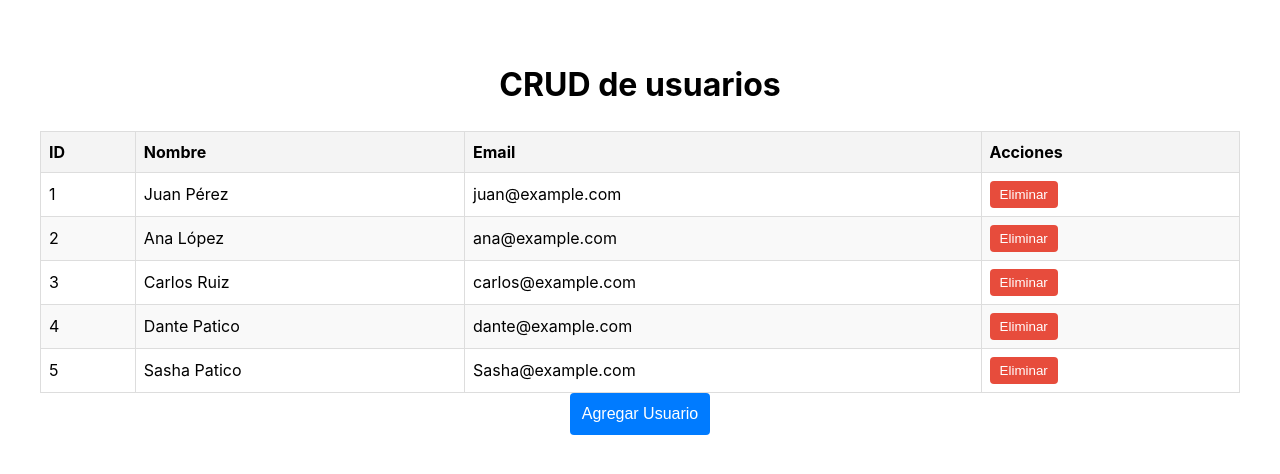
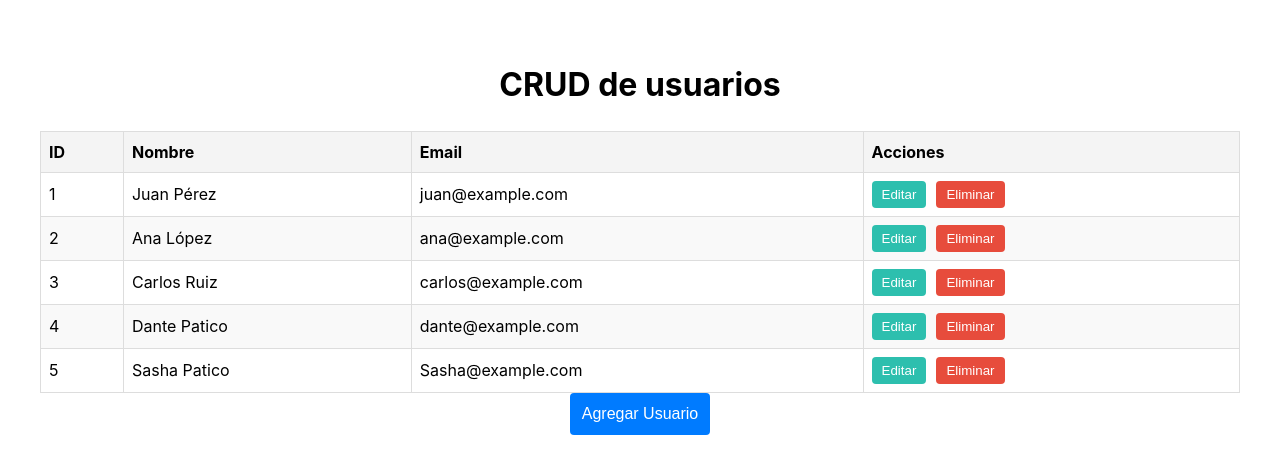
Before and after one commit to LizethPatino/react-redux-crud, a React (Vite) app: page / in a window 1280 px wide. Shown: the top 474 px of the page. Built offline with nearby package versions, Linux system fonts and the light colour scheme.

Commit message:
metodo editar y quitar console.log

```diff
--- a/src/components/Form/Form.tsx
+++ b/src/components/Form/Form.tsx
@@ -1,4 +1,5 @@
 import { useForm } from "react-hook-form";
+import { useEffect } from "react";
 import { yupResolver } from "@hookform/resolvers/yup";
 import * as yup from "yup";
 import styles from "./Form.module.css";
@@ -11,6 +12,7 @@ interface FormData {
 
 interface FormProps {
   onAddUser: ( user:User) => void;
+  editingUser: User | null;
 }
 
 const schema = yup.object({
@@ -25,7 +27,7 @@ const schema = yup.object({
     .required("El email es obligatorio"),
 });
 
-const Form = ({onAddUser}: FormProps) => {
+const Form = ({onAddUser, editingUser}: FormProps) => {
   const {
     register,
     handleSubmit,
@@ -36,9 +38,14 @@ const Form = ({onAddUser}: FormProps) => {
     mode: "onSubmit",
   });
 
+  useEffect(()=>{
+    if (editingUser){
+      reset(editingUser);
+    }
+  }, [editingUser, reset])
+
   const onSubmit = (data: FormData) => {
-    const newUser: User = { id: Date.now(), ...data };
-    console.log(newUser, "info a enviar");
+    const newUser: User = { id: editingUser? editingUser.id : Date.now(), ...data };
     onAddUser(newUser);
     reset();
   };
--- a/src/components/Table/Table.module.css
+++ b/src/components/Table/Table.module.css
@@ -32,6 +32,16 @@
     border-radius: 4px;
   }
 
+  .editButton {
+    background-color:rgb(45, 191, 174);
+    color: white;
+    border: none;
+    margin-right: 10px;
+    padding: 6px 10px;
+    cursor: pointer;
+    border-radius: 4px;
+  }
+
   .deleteButton:hover {
     background-color: #c0392b;
   }
--- a/src/components/Table/Table.tsx
+++ b/src/components/Table/Table.tsx
@@ -4,9 +4,10 @@ import { User } from "../../types";
 interface TableProps {
   data: User[];
   onDelete: (id: number) => void;
+  onEdit: (user: User) => void;
 }
 
-const Table = ({ data, onDelete }: TableProps) => {
+const Table = ({ data, onDelete, onEdit }: TableProps) => {
   return (
     <div className={styles.tableContainer}>
       <table className={styles.table}>
@@ -24,7 +25,8 @@ const Table = ({ data, onDelete }: TableProps) => {
               <td>{row.id}</td>
               <td>{row.name}</td>
               <td>{row.email}</td>
-              <td><button className={styles.deleteButton} onClick={()=>onDelete(row.id)}>Eliminar</button></td>
+              <td><button className={styles.editButton} onClick={()=>onEdit(row)}>Editar</button>
+              <button className={styles.deleteButton} onClick={()=>onDelete(row.id)}>Eliminar</button></td>
             </tr>
           ))}
         </tbody>
--- a/src/pages/CrudPage.tsx
+++ b/src/pages/CrudPage.tsx
@@ -17,13 +17,27 @@ const CrudPage = () =>{
         { id: 5, name: "Sasha Patico", email: "Sasha@example.com" },
       ]);
 
+    const [editingUser, setEditingUser] = useState<User | null>(null);
+
     const handleDeleteUser = (userId: number) => {
         setUsers(users.filter( user => user.id !==userId));
     }
 
-    const handleAddUser = (newUser: User) => {
+    const handleSaveUser = (newUser: User) => {
+       if(editingUser){
+        setUsers(((prevUsers) =>
+             prevUsers.map( user=> ( user.id===editingUser.id ? newUser: user))));
+       }else{
         setUsers([...users, {...newUser}]);
-        setShowModal(false);
+       }
+       setShowModal(false);
+       setEditingUser(null);
+    }
+
+    const handleEditUser = (editableUser: User) => {
+        setShowModal(true);
+        setEditingUser(editableUser);
+
     }
 
     return (
@@ -32,11 +46,11 @@ const CrudPage = () =>{
             {
                 showModal && (
                    <Modal onClose={()=>{setShowModal(false)}}>
-                         <Form onAddUser={handleAddUser}></Form>
+                         <Form onAddUser={handleSaveUser} editingUser={editingUser}></Form>
                    </Modal>
                 )
             }
-            <Table data={users} onDelete={handleDeleteUser}></Table>
+            <Table data={users} onDelete={handleDeleteUser} onEdit={handleEditUser}></Table>
             <button className={styles.add__button} onClick={()=>{setShowModal(true)}}>Agregar Usuario</button>
         </div>
     );
```
